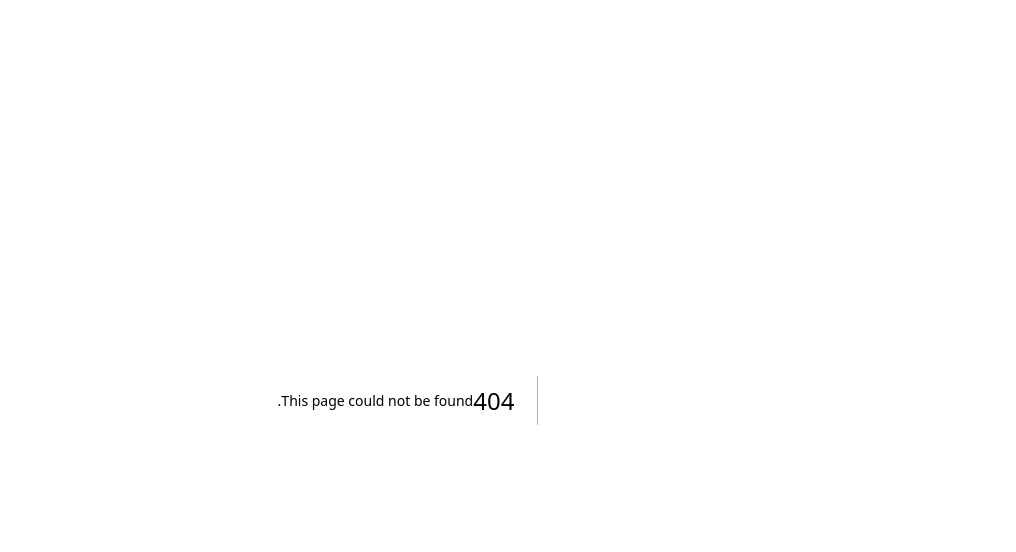
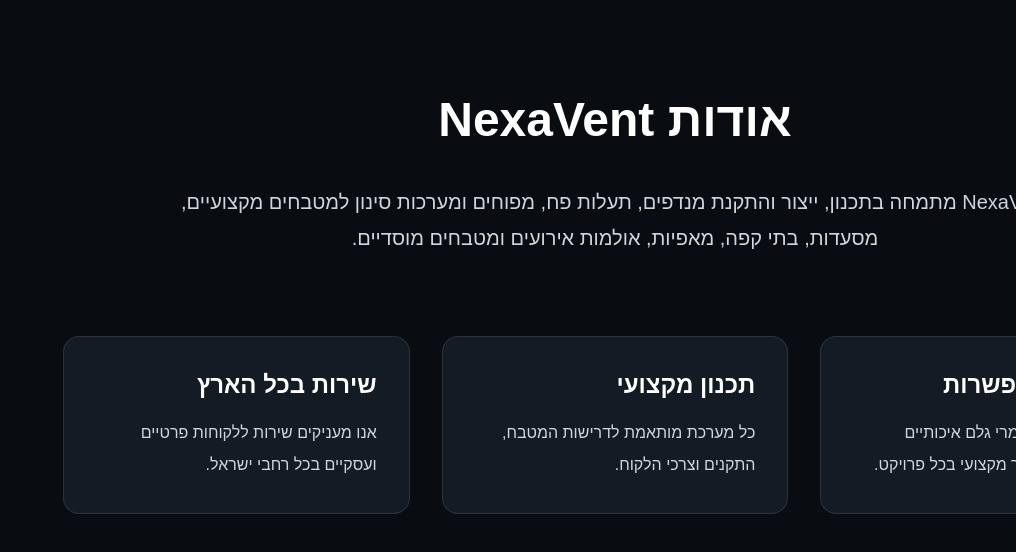
Before and after one commit to nexavent3-afk/nexavent, a Next.js app: page /about in a window 1280 px wide. Before the commit this address had no page. Shown: the top 552 px of the page, without its empty margins (264-1280 px from the left). Built offline with nearby package versions, Linux system fonts and the light colour scheme.

Commit message:
Add About page

```diff
--- /dev/null
+++ b/app/about/page.tsx
@@ -0,0 +1,58 @@
+export const metadata = {
+  title: "אודות | NexaVent",
+  description:
+    "הכירו את NexaVent – מומחים בתכנון, ייצור והתקנת מנדפים, תעלות פח ומערכות אוורור למטבחים מקצועיים.",
+};
+
+export default function AboutPage() {
+  return (
+    <main className="min-h-screen bg-[#090d12] text-white">
+      <section className="mx-auto max-w-6xl px-6 py-24">
+        <h1 className="text-5xl font-bold text-center">
+          אודות NexaVent
+        </h1>
+
+        <p className="mt-10 text-xl leading-9 text-gray-300 text-center max-w-4xl mx-auto">
+          NexaVent מתמחה בתכנון, ייצור והתקנת מנדפים, תעלות פח,
+          מפוחים ומערכות סינון למטבחים מקצועיים, מסעדות,
+          בתי קפה, מאפיות, אולמות אירועים ומטבחים מוסדיים.
+        </p>
+
+        <div className="mt-20 grid gap-8 md:grid-cols-3">
+
+          <div className="rounded-2xl bg-[#131b24] p-8 border border-white/10">
+            <h2 className="text-2xl font-bold">
+              איכות ללא פשרות
+            </h2>
+
+            <p className="mt-4 text-gray-300 leading-8">
+              אנו עובדים עם חומרי גלם איכותיים ומקפידים על גימור
+              מקצועי בכל פרויקט.
+            </p>
+          </div>
+
+          <div className="rounded-2xl bg-[#131b24] p-8 border border-white/10">
+            <h2 className="text-2xl font-bold">
+              תכנון מקצועי
+            </h2>
+
+            <p className="mt-4 text-gray-300 leading-8">
+              כל מערכת מותאמת לדרישות המטבח, התקנים וצרכי הלקוח.
+            </p>
+          </div>
+
+          <div className="rounded-2xl bg-[#131b24] p-8 border border-white/10">
+            <h2 className="text-2xl font-bold">
+              שירות בכל הארץ
+            </h2>
+
+            <p className="mt-4 text-gray-300 leading-8">
+              אנו מעניקים שירות ללקוחות פרטיים ועסקיים בכל רחבי ישראל.
+            </p>
+          </div>
+
+        </div>
+      </section>
+    </main>
+  );
+}
--- a/app/components/Navbar.tsx
+++ b/app/components/Navbar.tsx
@@ -5,10 +5,11 @@
 import { useEffect, useState } from "react";
 
 const links = [
-  { name: "ראשי", href: "#" },
-  { name: "שירותים", href: "#services" },
-  { name: "פרויקטים", href: "#projects" },
-  { name: "צור קשר", href: "#contact" },
+  { name: "ראשי", href: "/" },
+  { name: "אודות", href: "/about" },
+  { name: "שירותים", href: "/#services" },
+  { name: "פרויקטים", href: "/#projects" },
+  { name: "צור קשר", href: "/#contact" },
 ];
 
 export default function Navbar() {
@@ -22,7 +23,9 @@
     window.addEventListener("scroll", handleScroll);
 
     return () => window.removeEventListener("scroll", handleScroll);
-  }, []);return (
+  }, []);
+
+  return (
     <header
       className={`fixed top-0 left-0 right-0 z-50 transition-all duration-500 ${
         scrolled
@@ -30,8 +33,7 @@
           : "bg-transparent"
       }`}
     >
-    <div className="mx-auto max-w-7xl h-24 flex items-center justify-between px-8">
-
+      <div className="mx-auto flex h-24 max-w-7xl items-center justify-between px-8">
         <Link href="/" className="flex items-center">
           <Image
             src="/images/logo.png"
@@ -48,20 +50,12 @@
             <Link
               key={link.href}
               href={link.href}
-            className="text-white/80 hover:text-cyan-400 transition-all duration-300 font-medium"
+              className="font-medium text-white/80 transition-all duration-300 hover:text-cyan-400"
             >
               {link.name}
             </Link>
           ))}
         </nav>
-
-      <a
-        href="https://wa.me/"
-        className="rounded-full bg-cyan-500 px-7 py-3 font-semibold text-black hover:bg-cyan-400 transition-all duration-300"
-      >
-        קבל הצעת מחיר
-      </a>
-
       </div>
     </header>
   );
```
Lines whose indentation alone changed are shown as unchanged.
